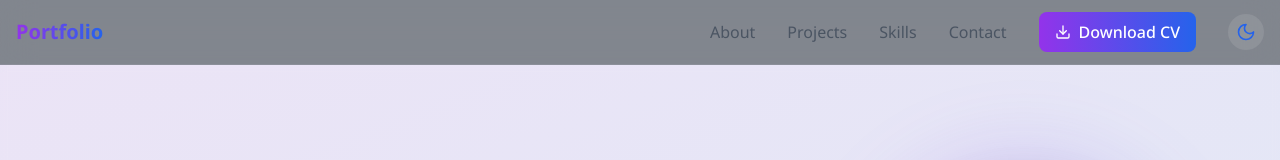
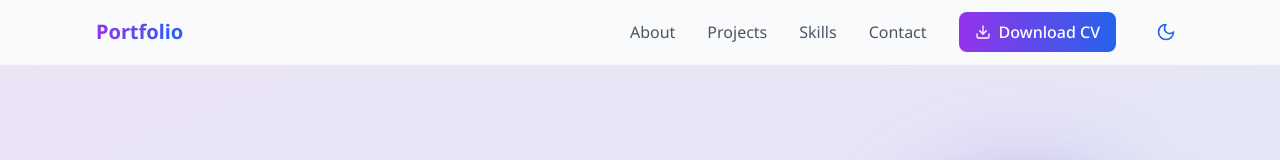
Before and after one commit to hervezossou/hervezossou.dev, a React (Vite) app: page / in a window 1280 px wide. Shown: the top 160 px of the page. Built offline with nearby package versions, Linux system fonts and the light colour scheme; grey boxes are pictures that could not be loaded.

Commit message:
Fix darkMode toggle in tailwindconfig

```diff
--- a/src/components/organisms/Header.tsx
+++ b/src/components/organisms/Header.tsx
@@ -29,9 +29,9 @@ export const Header = () => {
       <motion.header
         initial={{ y: -100 }}
         animate={{ y: 0 }}
-        className="fixed top-0 left-0 right-0 z-50 bg-gray-900/50 dark:bg-gray-900/50 backdrop-blur-lg border-b border-white/10"
+        className="fixed top-0 left-0 right-0 z-50 bg-white/50 dark:bg-gray-900/50 backdrop-blur-lg border-b border-white/10"
       >
-        <div className="container mx-auto px-4">
+        <div className="container mx-auto px-8 lg:px-24">
           <div className="flex items-center justify-between h-16">
             <motion.div
               initial={{ opacity: 0 }}
--- a/src/components/organisms/Hero.tsx
+++ b/src/components/organisms/Hero.tsx
@@ -4,7 +4,7 @@ import HeroPicture from "../atoms/HeroPicture"
 
 export default function Hero () {
     return (
-        <section className="flex items-center justify-center relative overflow-hidden py-16 md:py-20 lg:py-24">
+        <section className="min-h-full flex items-center justify-center relative overflow-hidden py-16 md:py-20 lg:py-24">
             <div className="absolute inset-0 bg-gradient-to-br from-purple-500/10 to-blue-500/10 backdrop-blur-sm" />
             <div className="container mx-auto w-full px-4 md:px-24 z-10">
                 <div className="flex flex-col items-center justify-between gap-12 md:flex-row md:gap-8">
--- a/tailwind.config.js
+++ b/tailwind.config.js
@@ -4,6 +4,7 @@ export default {
     "./index.html",
     "./src/**/*.{js,ts,jsx,tsx}",
   ],
+  darkMode: "class",
   theme: {
     extend: {
       fontFamily: {
```
